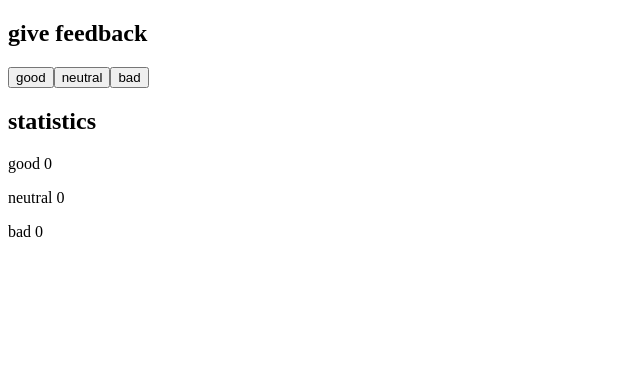
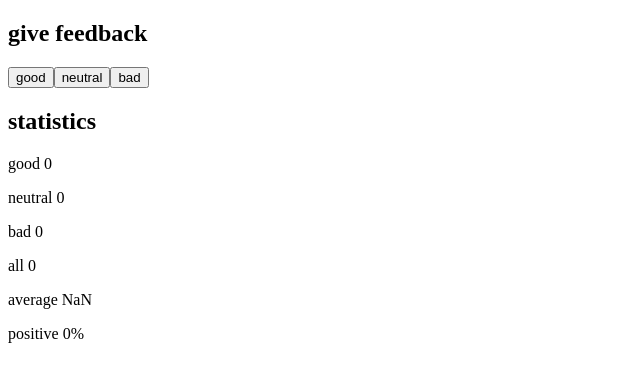
Before and after one commit to joshua-emmanuel/fullstackopen, a React (Vite) app in the folder part1/unicafe/: page / in a window 1280 px wide. Shown: the top 382 px of the page, without its empty margins (0-640 px from the left). Built offline with nearby package versions, Linux system fonts and the light colour scheme.

Commit message:
Finish exercise 1.7

```diff
--- a/part1/unicafe/src/App.jsx
+++ b/part1/unicafe/src/App.jsx
@@ -4,6 +4,10 @@
   const [good, setGood] = useState(0);
   const [neutral, setNeutral] = useState(0);
   const [bad, setBad] = useState(0);
+
+  const all = good + neutral + bad;
+  const average = (good * 1 + neutral * 0 + bad * -1) / all;
+  const positive = (good / all) * 100;
 
   return (
     <div>
@@ -20,6 +24,9 @@
         <p>good {good}</p>
         <p>neutral {neutral}</p>
         <p>bad {bad}</p>
+        <p>all {all}</p>
+        <p>average {average}</p>
+        <p>positive {positive || 0}%</p>
       </div>
     </div>
   );
```
